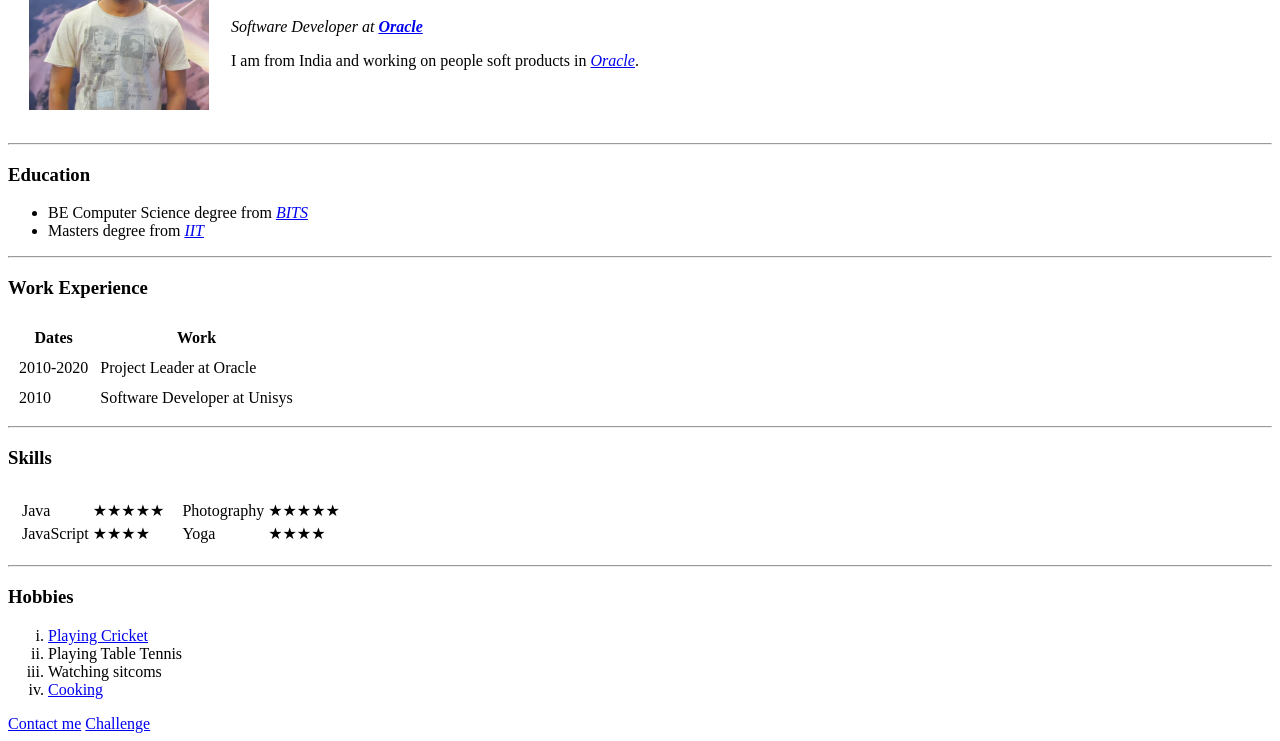
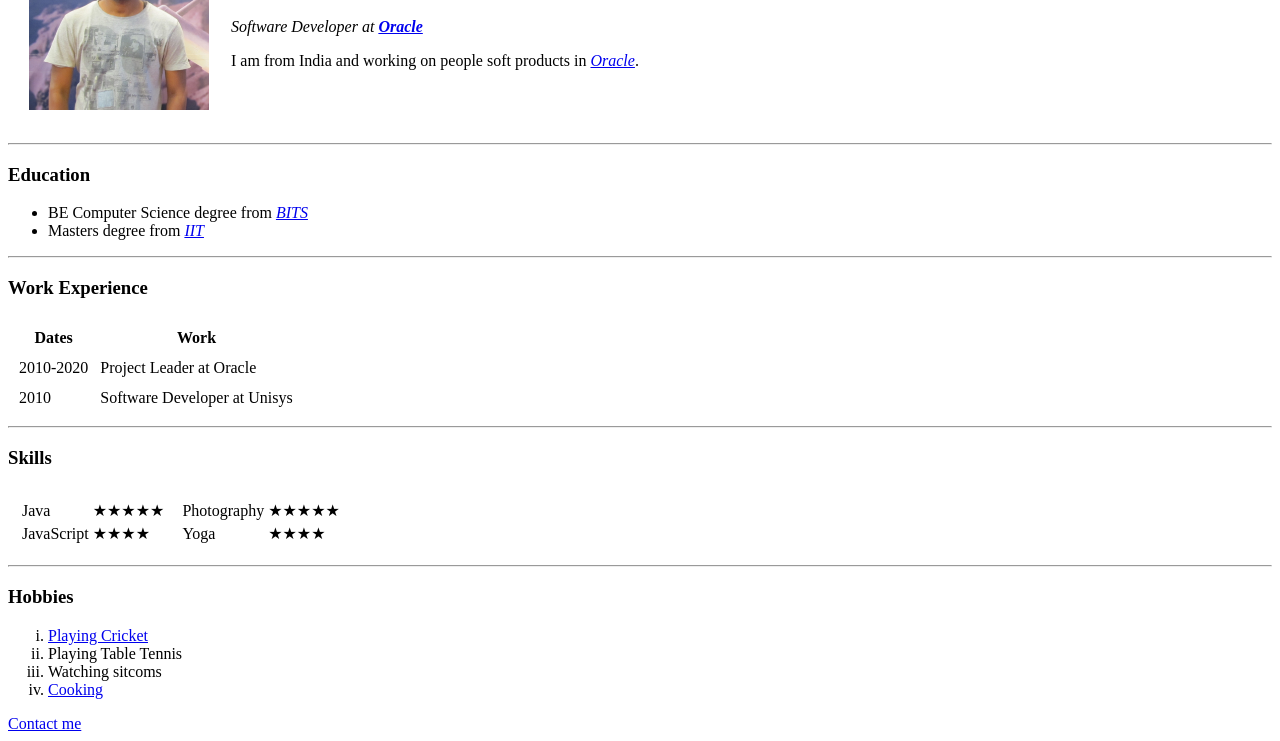
Before and after one commit to amar425/cv, a plain HTML site: page index.html in a window 1280 px wide. Shown: the part 119-860 px from the top of the page. Drawn offline with Linux system fonts and the light colour scheme.

Commit message:
Update index.html

```diff
--- a/index.html
+++ b/index.html
@@ -88,7 +88,7 @@
     </li>
   </ol>
   <a href="contactme.html">Contact me</a>
-  <a href="challenge.html">Challenge</a>
+
 </body>
 
 </html>
```
